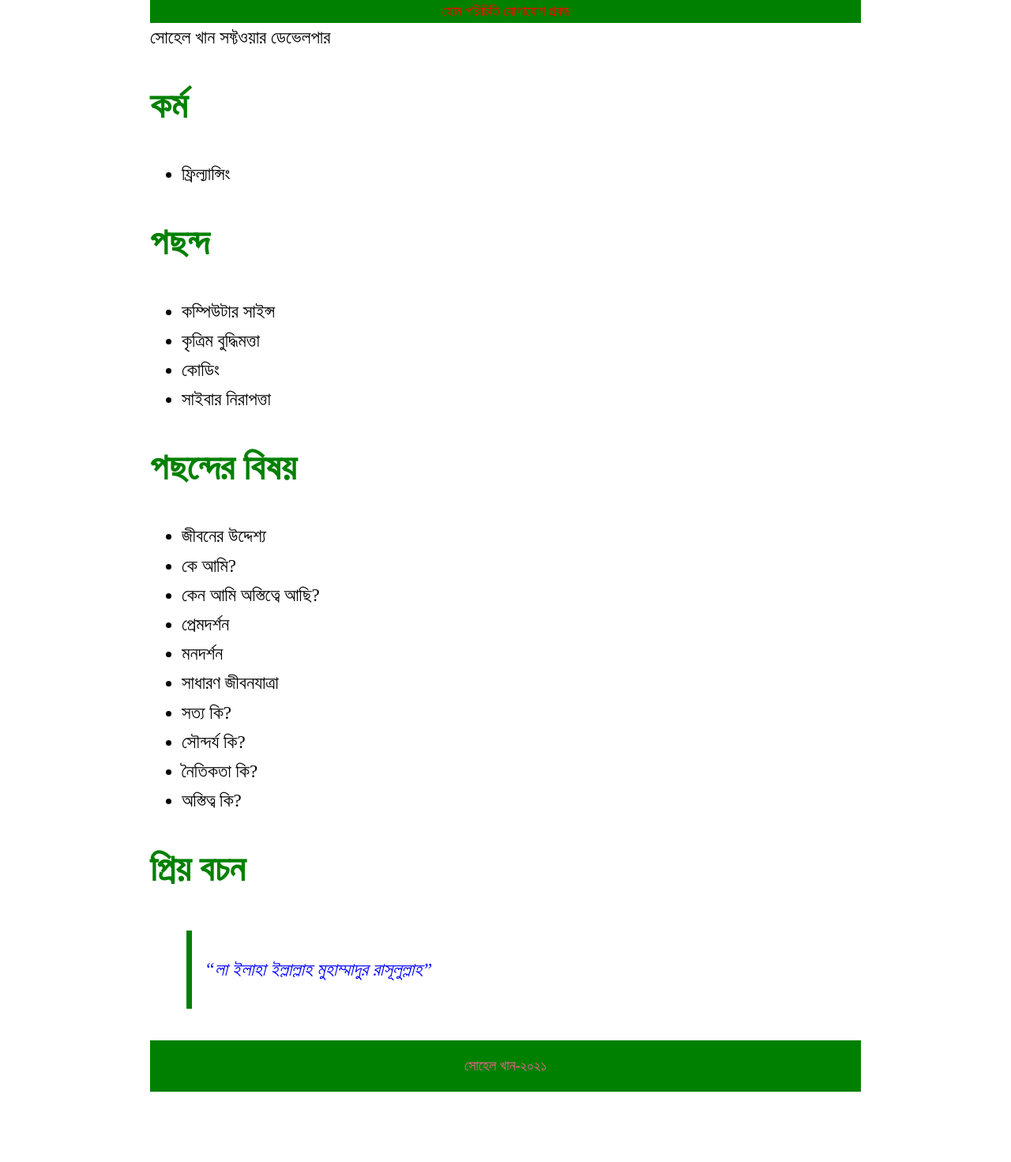
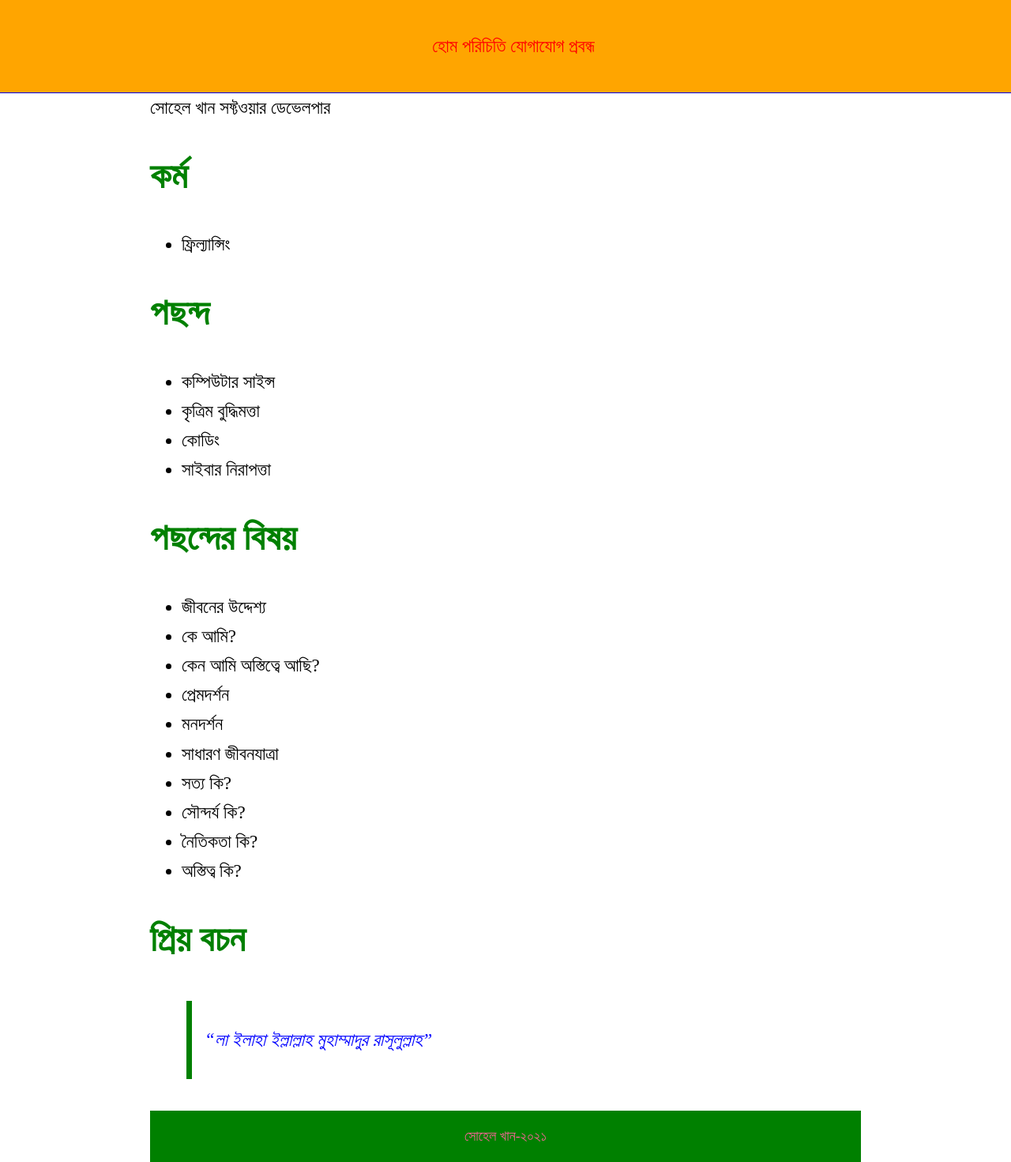
Before and after one commit to sohelkhanz/sohelkhanz.github.io, a Jekyll site: the page built from index.md, in a window 1280 px wide. Shown: the whole page at 79% size. Built offline with Jekyll 4.4.1, drawn with Linux system fonts in a browser that asks for light colours; before the commit the page ends 1382 px from its top, so only the background shows below that.

Commit message:
Update style.css

```diff
--- a/assets/css/style.css
+++ b/assets/css/style.css
@@ -19,8 +19,20 @@ body {
 	word-break: break-word;
 	overflow-wrap: break-word;
 }
+header {
+	background: orange;
+	border-bottom: 1px solid blue;
+  text-align: center;
+  padding: 2rem .5rem;
+  width: 100vw;
+  position: relative;
+  left: 50%;
+  right: 50%;
+  margin-left: -50vw;
+  margin-right: -50vw;
+}
 
-header,footer {
+footer {
   font-size: .9rem;
   text-align: center;
    background: green;
```
